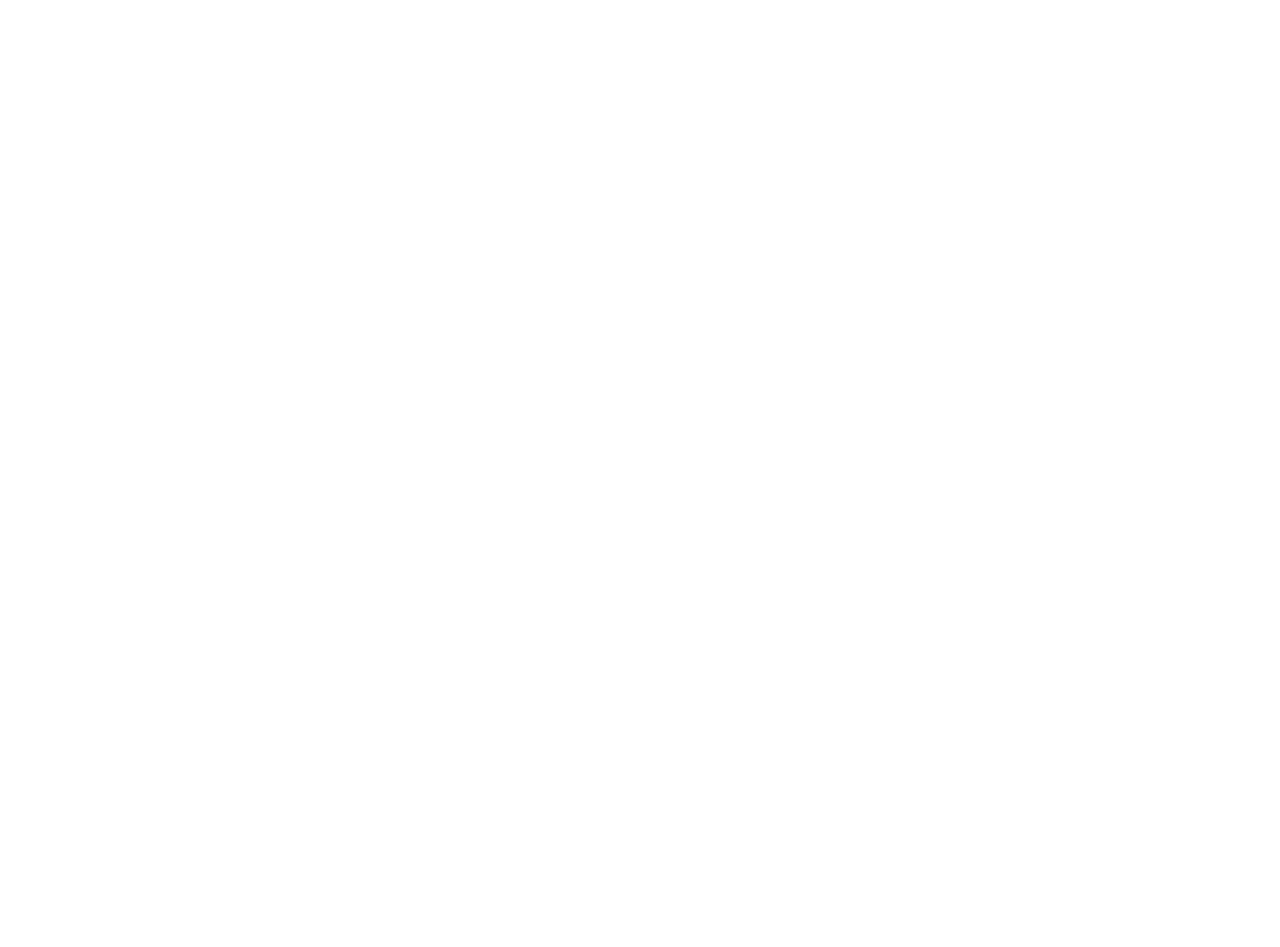
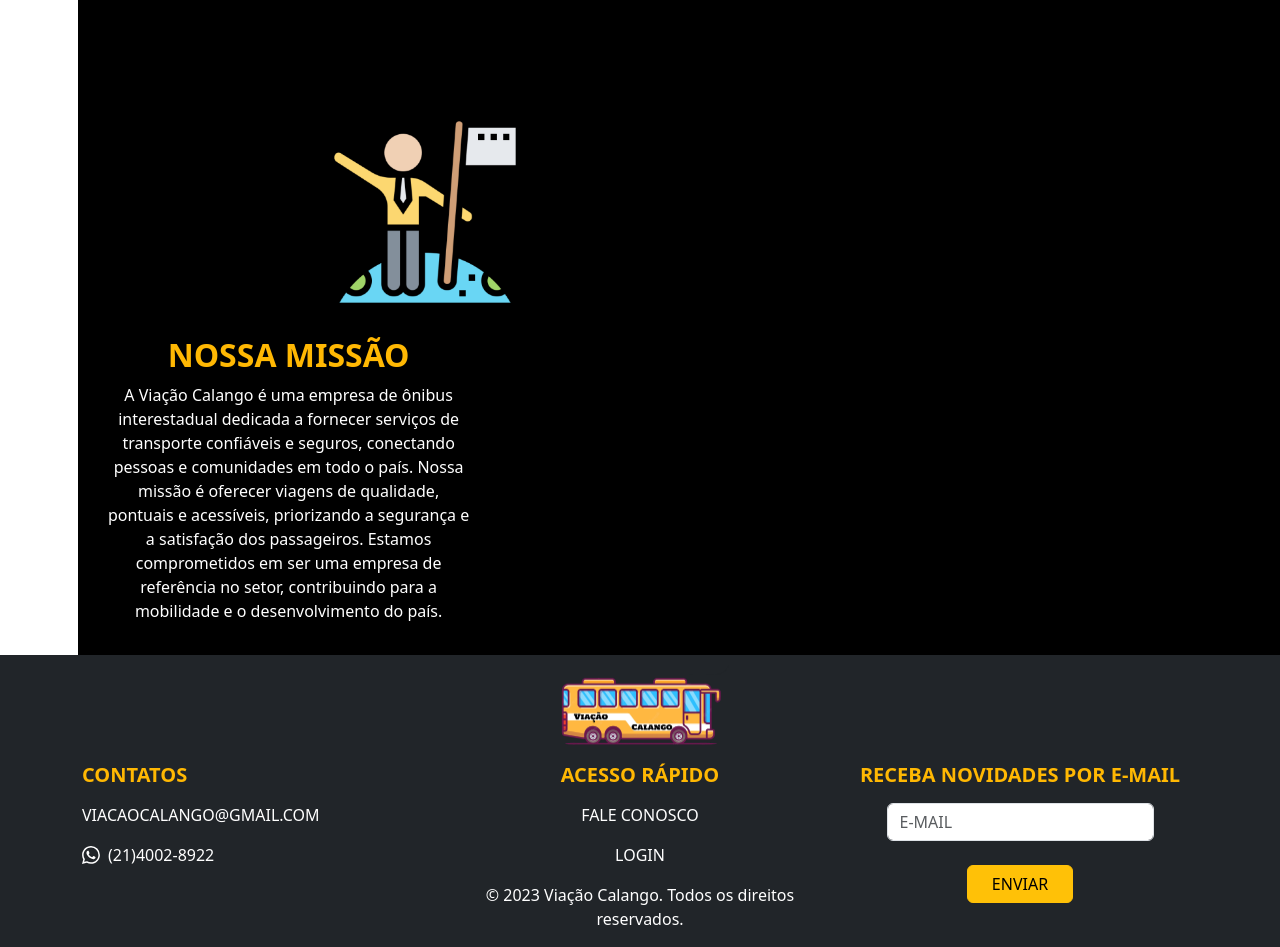
Before and after one commit to TheBestGekyume/Via-oCalango, a React (Vite) app in the folder FrontEnd/: page /about in a window 1280 px wide. Before the commit this address had no page. Shown: the part 302-1249 px from the top of the page. Before the commit the page ends 800 px from the top, so only its background shows below. Built offline with nearby package versions, Linux system fonts and the light colour scheme; sample sign-in values are in the browser's storage.

Commit message:
cria footer e about component

```diff
--- a/FrontEnd/src/App.jsx
+++ b/FrontEnd/src/App.jsx
@@ -3,6 +3,8 @@
 import { Home } from './pages/Home/Home.jsx';
 import { Login } from './pages/Login/Login.jsx';
 import { NavBar } from './components/NavBar';
+import { About } from './pages/About/About.jsx';
+import { Footer } from './components/Footer/Footer.jsx';
 import './app.scss';
 
 export function App() {
@@ -15,10 +17,13 @@
         {token && <NavBar setToken={setToken} />}
 
         <Routes>
+          <Route path="/" element={<Home />} />
           <Route path="/login" element={<Login setToken={setToken} />} />
-          <Route path="/" element={<Home />} />
+          <Route path="/about" element={<About />} />
         </Routes>
       </main>
+
+      {token && <Footer/>}
     </Router>
   );
 }
--- /dev/null
+++ b/FrontEnd/src/components/Footer/Footer.jsx
@@ -0,0 +1,45 @@
+import busIcon from '../../assets/busIcon.png';
+import './Footer.scss';
+
+export function Footer() {
+    return (
+        <footer className='bg-dark text-white text-center pt-2'>
+            <section className="container">
+
+                <img className='mb-3 ps-2' src={busIcon} alt="" />
+
+                <div className='row'>
+
+                    <div className="col text-start">
+                        <h5 className='mb-3'>CONTATOS</h5>
+                        <p>VIACAOCALANGO@GMAIL.COM</p>
+                        <div className='d-flex align-items-center gap-2'>
+                            <svg xmlns="http://www.w3.org/2000/svg" width="18" height="18" fill="currentColor" class="bi bi-whatsapp" viewBox="0 0 16 16">
+                                <path d="M13.601 2.326A7.85 7.85 0 0 0 7.994 0C3.627 0 .068 3.558.064 7.926c0 1.399.366 2.76 1.057 3.965L0 16l4.204-1.102a7.9 7.9 0 0 0 3.79.965h.004c4.368 0 7.926-3.558 7.93-7.93A7.9 7.9 0 0 0 13.6 2.326zM7.994 14.521a6.6 6.6 0 0 1-3.356-.92l-.24-.144-2.494.654.666-2.433-.156-.251a6.56 6.56 0 0 1-1.007-3.505c0-3.626 2.957-6.584 6.591-6.584a6.56 6.56 0 0 1 4.66 1.931 6.56 6.56 0 0 1 1.928 4.66c-.004 3.639-2.961 6.592-6.592 6.592m3.615-4.934c-.197-.099-1.17-.578-1.353-.646-.182-.065-.315-.099-.445.099-.133.197-.513.646-.627.775-.114.133-.232.148-.43.05-.197-.1-.836-.308-1.592-.985-.59-.525-.985-1.175-1.103-1.372-.114-.198-.011-.304.088-.403.087-.088.197-.232.296-.346.1-.114.133-.198.198-.33.065-.134.034-.248-.015-.347-.05-.099-.445-1.076-.612-1.47-.16-.389-.323-.335-.445-.34-.114-.007-.247-.007-.38-.007a.73.73 0 0 0-.529.247c-.182.198-.691.677-.691 1.654s.71 1.916.81 2.049c.098.133 1.394 2.132 3.383 2.992.47.205.84.326 1.129.418.475.152.904.129 1.246.08.38-.058 1.171-.48 1.338-.943.164-.464.164-.86.114-.943-.049-.084-.182-.133-.38-.232" />
+                            </svg>
+                            <p className='m-0'>(21)4002-8922</p>
+                        </div>
+                    </div>
+
+                    <div className="col">
+
+
+                        <h5 className='mb-3'>ACESSO RÁPIDO</h5>
+
+                        <p>FALE CONOSCO</p>
+
+                        <p>LOGIN</p>
+
+                        <p>© 2023 Viação Calango. Todos os direitos reservados.</p>
+                    </div>
+                    <div className="col d-flex flex-column align-items-center">
+                        <h5 className='mb-3'>RECEBA NOVIDADES POR E-MAIL</h5>
+                        <input type="text" className="form-control mb-3 w-75" placeholder="E-MAIL" />
+                        <button type="button" className='btn btn-warning mt-2 px-4'>ENVIAR</button>
+                    </div>
+                </div>
+            </section>
+
+        </footer>
+    );
+}
--- /dev/null
+++ b/FrontEnd/src/components/Footer/Footer.scss
@@ -0,0 +1,16 @@
+@use "../../app.scss" as *;
+
+footer{
+    img{
+        width: 200px;
+    }
+
+    h5{
+        color: $amarelo;
+        font-weight: bolder;
+    }
+
+    button{
+        background-color: $amarelo;
+    }
+}
--- /dev/null
+++ b/FrontEnd/src/pages/About/About.jsx
@@ -0,0 +1,57 @@
+import React, { useEffect } from 'react';
+import { useNavigate } from 'react-router-dom';
+import "../About/about.scss"
+import maletaIcon from '../../assets/maletaIcon.png'
+import missaoIcon from '../../assets/missaoIcon.png'
+
+
+export function About() {
+    const token = window.sessionStorage.getItem("token");
+    const navigate = useNavigate();
+    useEffect(() => {
+        if (!token) {
+            navigate('/login');
+        }
+    }, [token, navigate]);
+
+    if (token) {
+        return (
+            <div id='about' className='p-3 vw-100 h-100 text-white'>
+                <section className='container-fluid my-5'>
+                    <div class="row gap-4">
+                        <div className='col-4 text-center'>
+                            <h2>QUEM SOMOS</h2>
+                            <p>A Viação Calango é uma renomada empresa de transporte interestadual que tem como objetivo proporcionar aos seus passageiros uma experiência de viagem segura, confortável e confiável. Com uma trajetória sólida e uma equipe dedicada, somos referência no setor e nos orgulhamos de oferecer serviços de alta qualidade.</p>
+                        </div>
+
+                        <div className='col-3'></div>
+
+                        <div className='col'>
+                            <img src={maletaIcon} alt="" />
+                        </div>
+                    </div>
+                </section>
+
+                <section className='container-fluid mt-5 pt-5'>
+                    <div class="row gap-4">
+                        <div className='col-2'></div>
+
+                        <div className='col'>
+                            <img src={missaoIcon} alt="" />
+                        </div>
+
+                        <div className='col-3'></div>
+
+                        <div className='col-4 text-center'>
+                            <h2>NOSSA MISSÃO</h2>
+                            <p>A Viação Calango é uma empresa de ônibus interestadual dedicada a fornecer serviços de transporte confiáveis e seguros, conectando pessoas e comunidades em todo o país. Nossa missão é oferecer viagens de qualidade, pontuais e acessíveis, priorizando a segurança e a satisfação dos passageiros. Estamos comprometidos em ser uma empresa de referência no setor, contribuindo para a mobilidade e o desenvolvimento do país.</p>
+                        </div>
+
+                    </div>
+                </section>
+
+
+            </div>
+        );
+    }
+}
--- /dev/null
+++ b/FrontEnd/src/pages/About/about.scss
@@ -0,0 +1,15 @@
+@use '../../app.scss' as *;
+
+div#about {
+    background-color: #000;
+
+    h2 {
+        color: $amarelo;
+        font-weight: bold;
+        height: 20;
+    }
+
+    img {
+        width: 200px;
+    }
+}
--- a/FrontEnd/src/pages/Login/Login.jsx
+++ b/FrontEnd/src/pages/Login/Login.jsx
@@ -38,12 +38,12 @@
     };
 
     return (
-        <div>
+        <div id='login'>
             {!window.sessionStorage.getItem('token') && (
                 <>
                     <img src={busIcon} alt="viação calango" />
 
-                    <div id='login' className='d-flex justify-content-center align-items-center vw-100 vh-100 flex-column'>
+                    <div  className='d-flex justify-content-center align-items-center vw-100 vh-100 flex-column'>
                         <form className='text-center py-3 px-4' onSubmit={logarUsuario}>
                             <h1>Fazer Login</h1>
                             <div className='d-flex flex-column text-start mb-4 mt-4'>
--- a/FrontEnd/src/pages/Login/login.scss
+++ b/FrontEnd/src/pages/Login/login.scss
@@ -1,17 +1,5 @@
 @use "../../app.scss" as *;
 
-img{
-    position: absolute;
-    width: 300px;
-    height: 150px;
-    top: 20px;
-    left: 50px;
-
-    @media screen and (max-width: 1024px){
-        width: 200px;
-        height: auto;
-    }
-}
 
 div#login {
     background-color: #000;
@@ -20,6 +8,18 @@
     font-weight: lighter;
 
 
+    img{
+        position: absolute;
+        width: 300px;
+        height: 150px;
+        top: 20px;
+        left: 50px;
+
+        @media screen and (max-width: 1024px){
+            width: 200px;
+            height: auto;
+        }
+    }
 
     form{
         border: 2px solid $amarelo;
```
Also changed, not shown: FrontEnd/src/assets/maletaIcon.png (added), FrontEnd/src/assets/missaoIcon.png (added).
